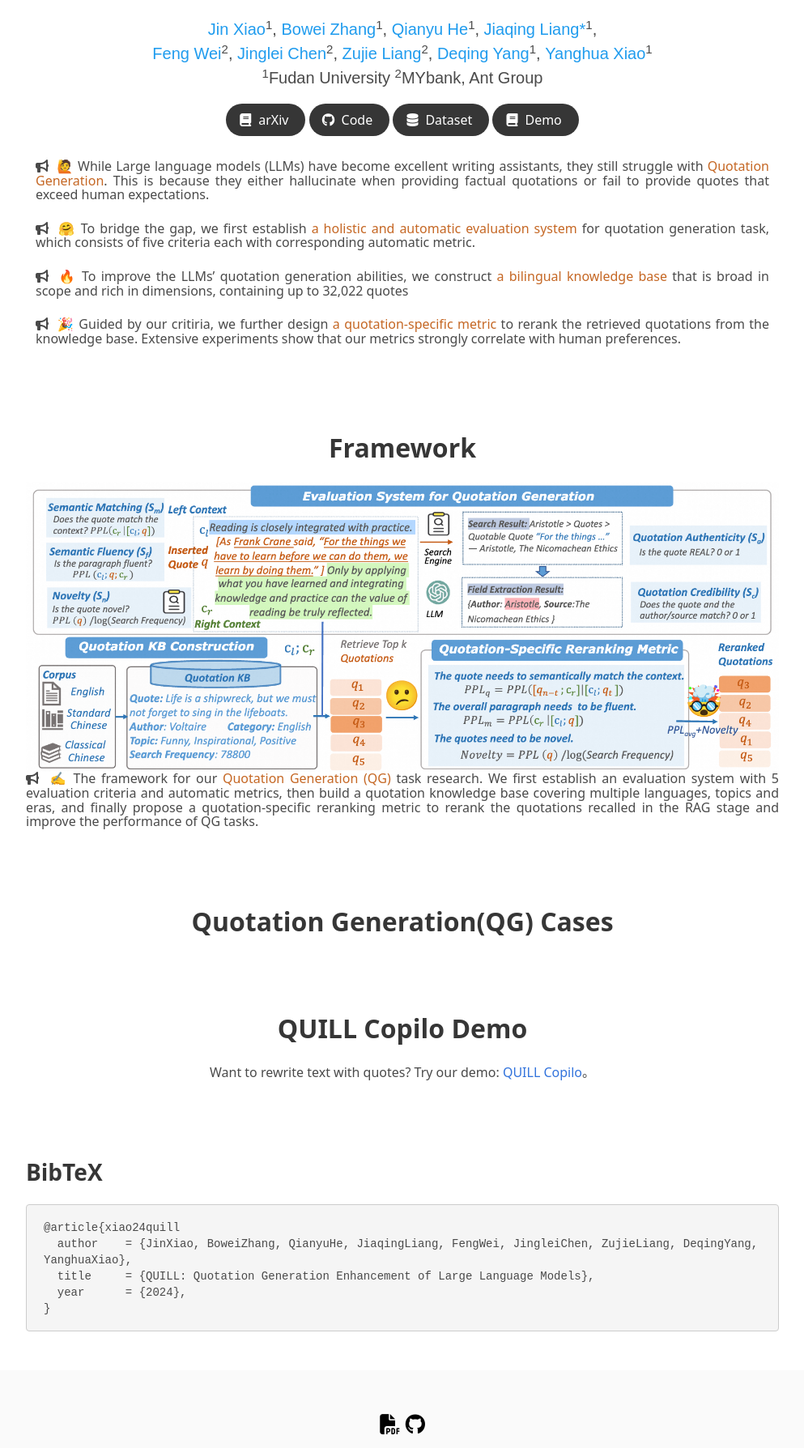
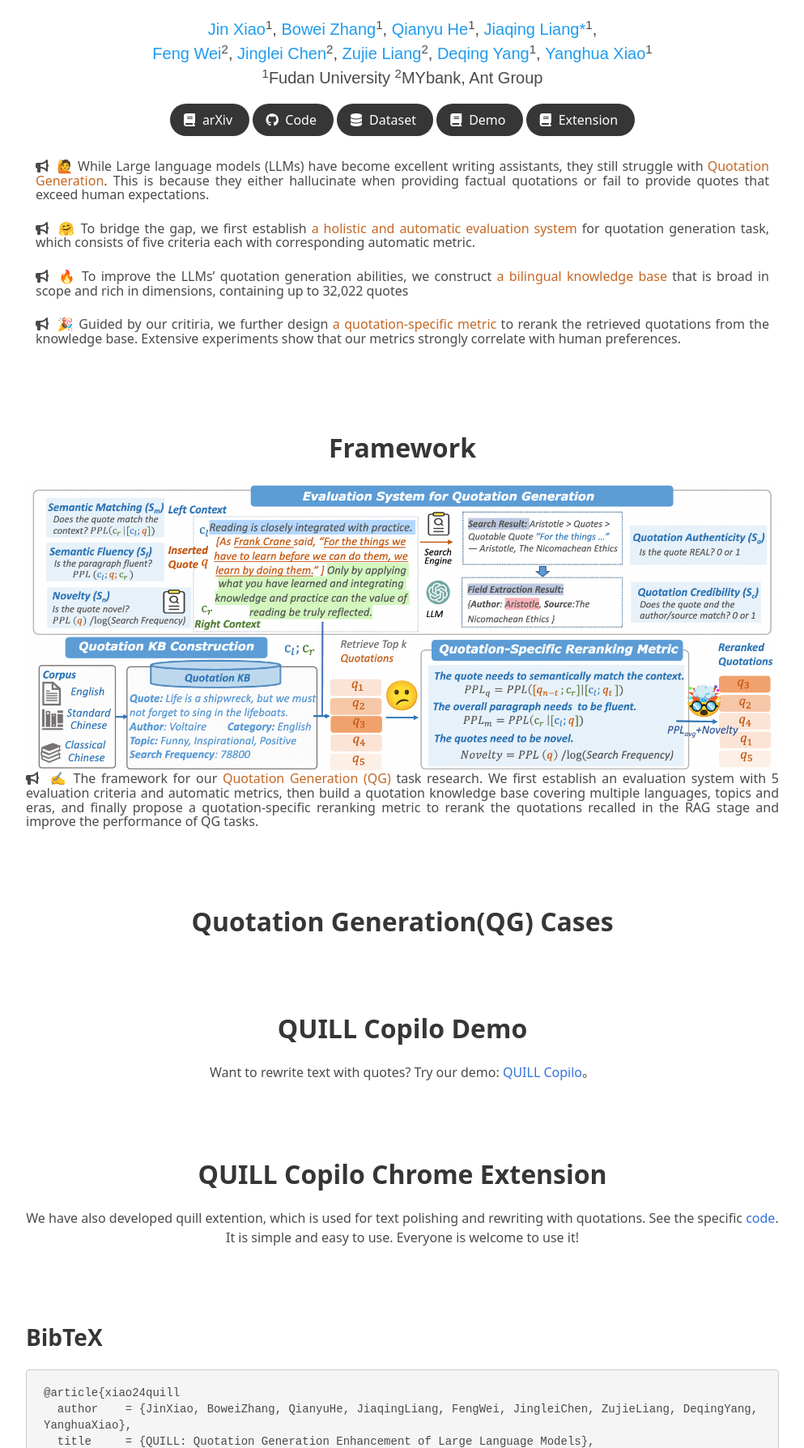
Before and after one commit to GraceXiaoo/quill.github.io, a plain HTML site: page index.html in a window 1280 px wide. Shown: the part 495-2283 px from the top of the page at 81% size, without its empty margins (143-1136 px from the left). Drawn offline with nearby package versions, Linux system fonts and the light colour scheme; a script that the page names is missing.

Commit message:
Update index.html

```diff
--- a/index.html
+++ b/index.html
@@ -176,6 +176,14 @@
                     <span>Demo</span>
                   </a>
                 </span>
+                <span class="link-block">
+                  <a href="https://github.com/GraceXiaoo/quill-extention" class="external-link button is-normal is-rounded is-dark">
+                    <span class="icon">
+                      <i class="fa fa-book"></i>
+                    </span>
+                    <span>Extension</span>
+                  </a>
+                </span>
               </div>
             </div>
             <div class="column">
@@ -301,6 +309,21 @@
 
   </section>
 
+  <section class="section">
+    <div class="container is-max-desktop">
+      <!-- Abstract. -->
+      <div class="columns is-centered has-text-centered">
+        <div class="column">
+          <h3 class="title is-3">QUILL Copilo Chrome Extension</h3>
+
+          <p>We have also developed quill extention, which is used for text polishing and rewriting with quotations. See the specific <a href="https://github.com/GraceXiaoo/quill-extention" target="_blank">code</a>. It is simple and easy to use. Everyone is welcome to use it!</p>
+          </div>
+        </div>
+      </div>
+
+  </section>
+
+
 
 
   <section class="section" id="BibTeX">
```
